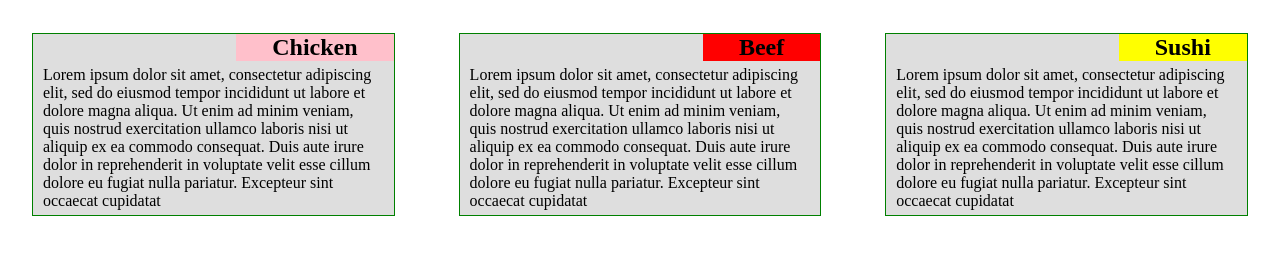
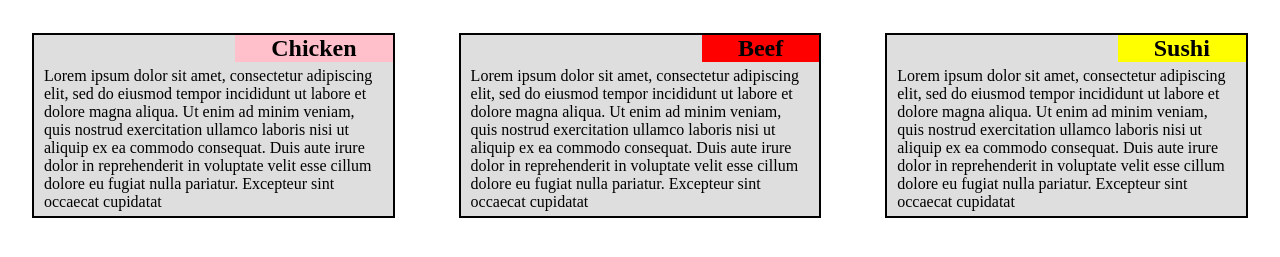
Before and after one commit to rporwal/hopkins-htmlcssjs, a plain HTML site: page mod2-solution/index.html in a window 1280 px wide. Shown: the part 55-312 px from the top of the page. Drawn offline with Linux system fonts and the light colour scheme.

Commit message:
final css

```diff
--- a/mod2-solution/css/style.css
+++ b/mod2-solution/css/style.css
@@ -110,6 +110,6 @@ p{
     position: relative;
     margin-left: auto;
 	margin-right: auto;
-    border: 1px solid Green;
+    border: 2px solid Black;
 }
 }
```
